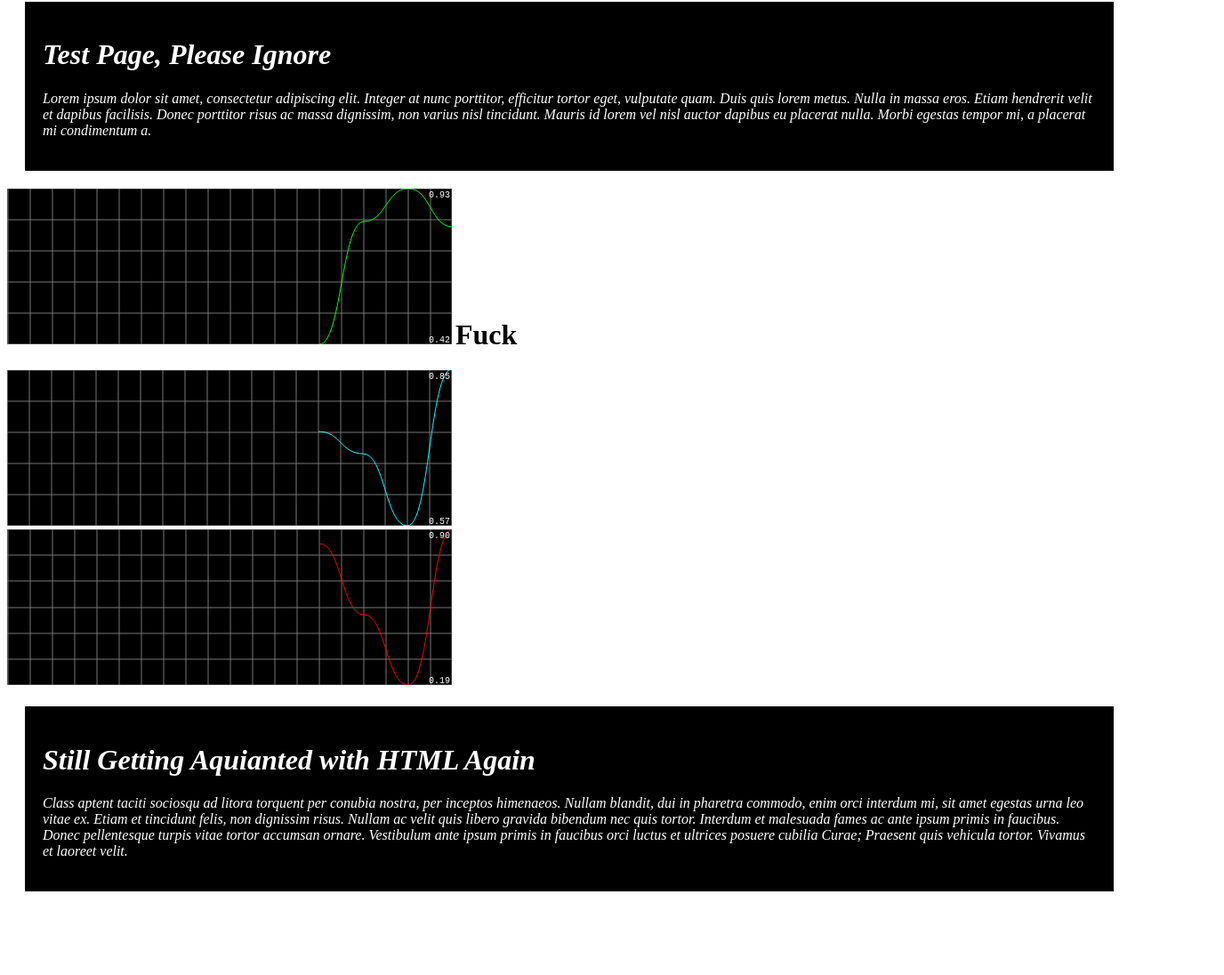
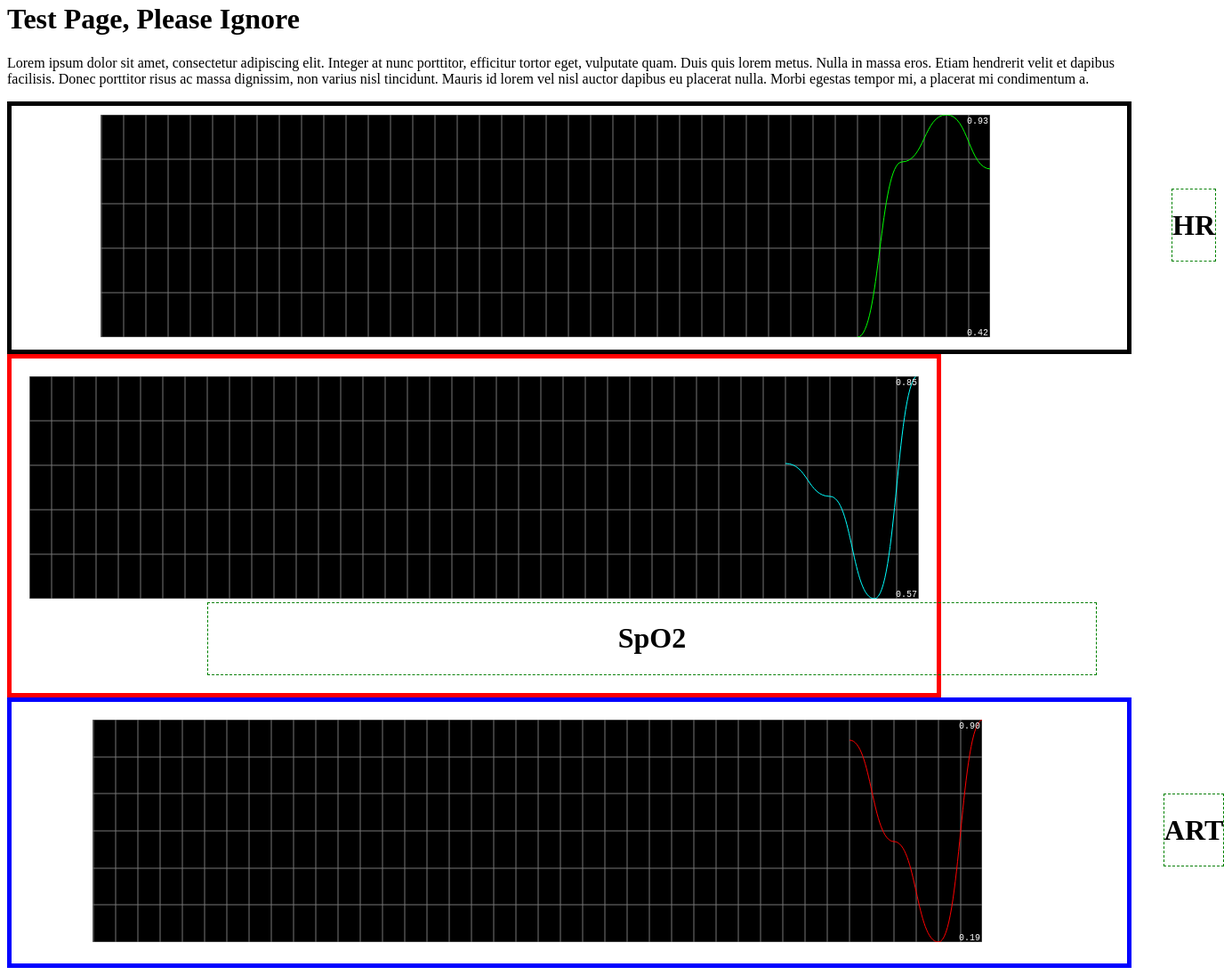
Before and after one commit to kdemm1/sivWebApp, a plain HTML site: page index.html in a window 1280 px wide. Shown: the part 18-1114 px from the top of the page at 89% size, 1376 px wide, since content can reach past the window. Before the commit the page ends 1040 px from the top, so only its background shows below. Drawn offline with nearby package versions, Linux system fonts and the light colour scheme.

Commit message:
Messing around with positioning for the charts. Removed the bottom text paragraph. Should be able to start pub/sub with MQTT server soon

```diff
--- a/css/appStyle.css
+++ b/css/appStyle.css
@@ -8,30 +8,68 @@
 
 */
 
-div.defPage {
-    background-color: black;
-    color: white;
-    font-style: italic;
-    margin: 20px;
-    padding: 20px;
+div.page {
+
 }
 
-div.wrapperD1{}
+div.holderD1 {
+    position: relative;
+    text-align: center;
+    padding: 10px;
+    border: 5px solid black;
+}
 
-div.holderD1 {
-    text-align:center;
+div.numDiag1{
+    position: relative;
+    display: inline-table;
+    font-size: 12pt;
+    border: 1px dashed green;
+    vertical-align: 115px;
+    right: -200px;
+}
+
+canvas.diag1 {
+    position: relative;
+    display: inline-table;
+}
+
+div.holderD2{
+    position: relative;
+    text-align: center;
+    padding: 20px;
+    border: 5px solid red;
+    display: inline-table;
+}
+
+div.numDiag2{
+    position: relative;
+    font-size: 12pt;
+    border: 1px dashed green;
+    vertical-align: 115px;
+    right: -200px;
+}
+
+canvas.diag2{
+    position: relative;
+}
+
+div.holderD3{
+    position: relative;
+    text-align: center;
+    padding: 20px;
+    border: 5px solid blue;
+}
+
+div.numDiag3{
+    position: relative;
+    display: inline-block;
+    font-size: 12pt;
+    border: 1px dashed green;
+    vertical-align: 115px;
+    right: -200px;
+}
+
+canvas.diag3{
+    position: relative;
     display: inline-block;
 }
-
-div.numDiag1 {
-    float: center;
-    display: inline-block;
-    vertical:
-}
-
-div.wrapperD2{}
-div.holderD2{}
-div.numDiag2{}
-div.wrapperD3{}
-div.holderD3{}
-div.numDiag3{}
--- a/index.html
+++ b/index.html
@@ -22,29 +22,25 @@
 
     <script src="http://ajax.googleapis.com/ajax/libs/angularjs/1.4.8/angular.min.js"></script>
 
-    <div class="defPage">
+    <div class="page">
       <h1>Test Page, Please Ignore</h1>
       <p>Lorem ipsum dolor sit amet, consectetur adipiscing elit. Integer at nunc porttitor, efficitur tortor eget, vulputate quam. Duis quis lorem metus. Nulla in massa eros. Etiam hendrerit velit et dapibus facilisis. Donec porttitor risus ac massa dignissim, non varius nisl tincidunt. Mauris id lorem vel nisl auctor dapibus eu placerat nulla. Morbi egestas tempor mi, a placerat mi condimentum a.</p>
-    </div>
 
-    <div class="holderD1">
-      <canvas id="diag1" width="500" height="175"></canvas>
-      <div class="numDiag1"><h1>Fuck</h1></div>
-    </div>
 
-    <div class="holderD2">
-      <canvas id="diag2" width="500" height="175"></canvas>
-      <div class="numDiag2"></div>
-    </div>
+      <div class="holderD1">
+	<canvas id="diag1" width="1000" height="250"></canvas>
+	<div class="numDiag1"><h1>HR</h1></div>
+      </div>
 
-    <div class="holderD3">
-        <canvas id="diag3" width="500" height="175"></canvas>
-	<div class="numDiag3"></div>
-    </div>
+      <div class="holderD2">
+	<canvas id="diag2" width="1000" height="250"></canvas>
+	<div class="numDiag2"><h1>SpO2</h1></div>
+      </div>
 
-    <div class="defPage">
-      <h1>Still Getting Aquianted with HTML Again</h1>
-      <p>Class aptent taciti sociosqu ad litora torquent per conubia nostra, per inceptos himenaeos. Nullam blandit, dui in pharetra commodo, enim orci interdum mi, sit amet egestas urna leo vitae ex. Etiam et tincidunt felis, non dignissim risus. Nullam ac velit quis libero gravida bibendum nec quis tortor. Interdum et malesuada fames ac ante ipsum primis in faucibus. Donec pellentesque turpis vitae tortor accumsan ornare. Vestibulum ante ipsum primis in faucibus orci luctus et ultrices posuere cubilia Curae; Praesent quis vehicula tortor. Vivamus et laoreet velit. </p>
+      <div class="holderD3">
+        <canvas id="diag3" width="1000" height="250"></canvas>
+	<div class="numDiag3"><h1>ART</h1></div>
+      </div>
     </div>
   </body>
 </html>
```
